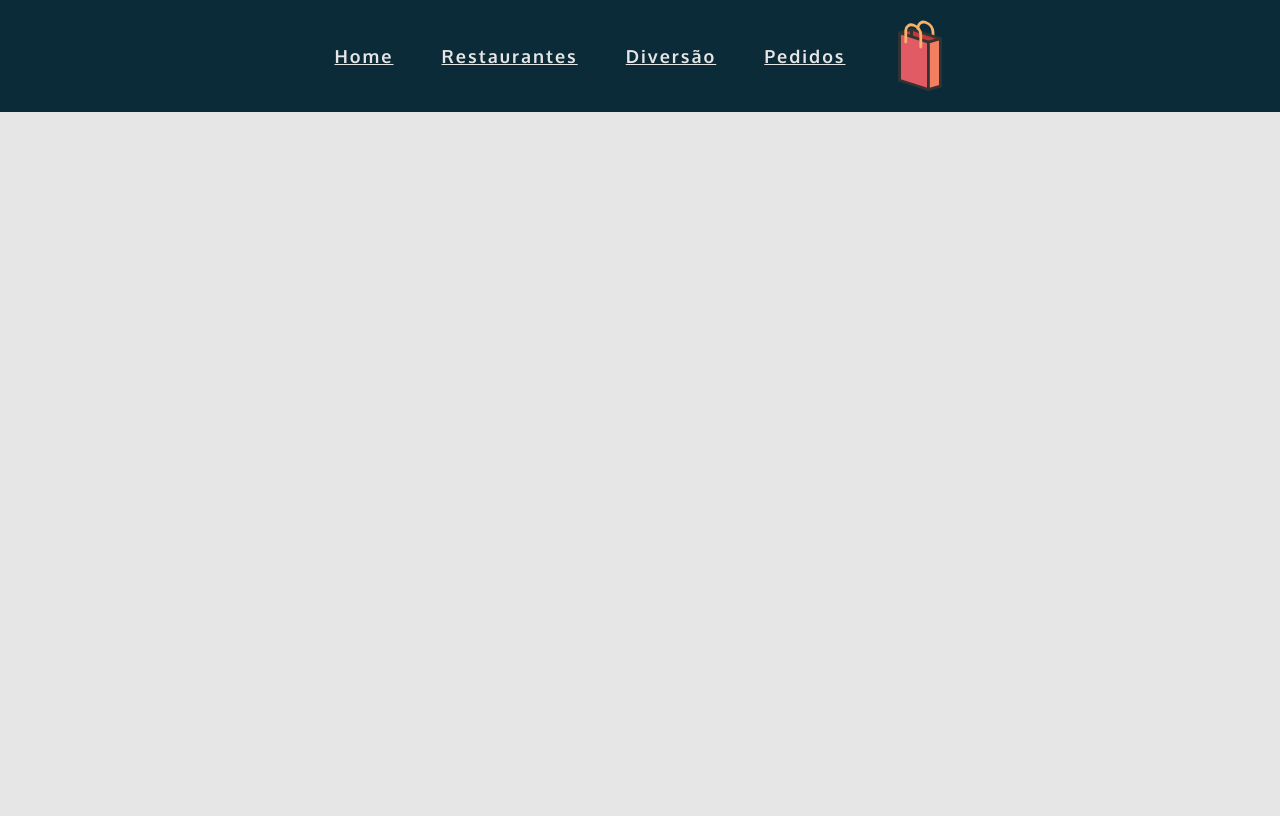
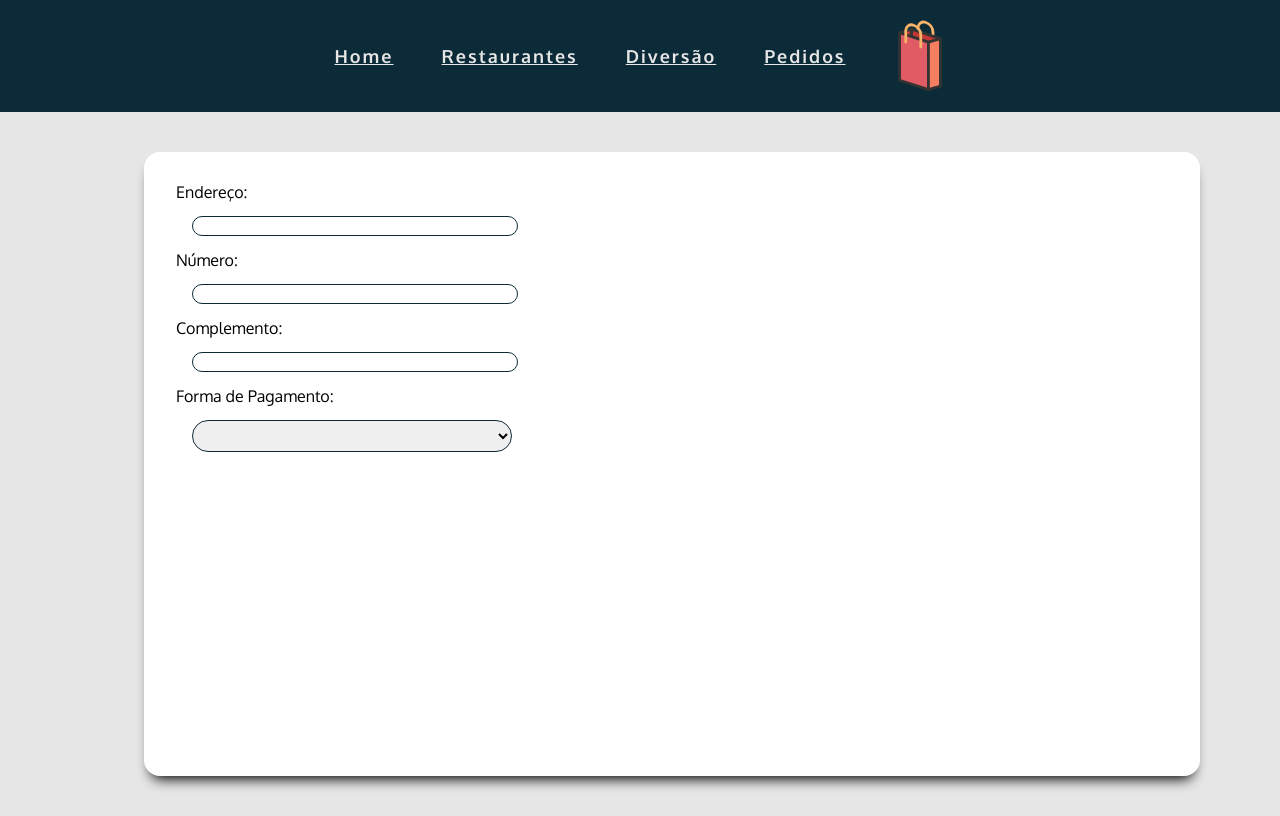
Before and after one commit to marcusmarinho/react-urban-bird, a React (Create React App) app: page /finalizar-pedido in a window 1280 px wide. Built offline with nearby package versions, Linux system fonts and the light colour scheme; no server answers; the HTML template or start-up script is replaced by a standard one.

Commit message:
add form

```diff
--- /dev/null
+++ b/src/pages/FinishOrder/FinishOrder.module.scss
@@ -0,0 +1,45 @@
+.cFinishOrder {
+    display: flex;
+    flex-direction: column;
+    padding: 2rem;
+    width: 100%;
+    background: var(--white);
+    border-radius: 1rem;
+    height: 70vh;
+    box-shadow: 0px 10px 13px -7px #000000, 5px 5px 15px 5px rgba(0,0,0,0);
+}
+
+form {
+    display: flex;
+    flex-direction: column;
+}
+
+.formItem {
+    display: flex;
+    flex-direction: column;
+}
+
+.inputText, .inputSelect {
+    width: 20rem;
+    outline: none !important;
+    margin: 1rem;
+    height: 1rem;
+    border: var(--shadow) 0.125em solid;
+    border-radius: 1.25em;
+    transition: 0.3s;
+}
+
+.inputSelect {
+    height: 2rem;
+}
+
+.inputSelect:focus {
+    border: var(--orange) 0.225em solid;
+    border-radius: 2.25em;
+}
+
+.inputText:focus {
+    height: 1.5rem;
+    border: var(--orange) 0.225em solid;
+    border-radius: 2.25em;
+}
--- /dev/null
+++ b/src/pages/FinishOrder/FinishOrder.tsx
@@ -0,0 +1,43 @@
+import React from 'react';
+import { FC } from "react";
+import { useNavigate } from 'react-router-dom';
+import styles from "./FinishOrder.module.scss";
+
+const FinishOrderPage: FC = (props) => {
+
+    return (
+        <div className={styles.cFinishOrder}>
+            <form action="">
+                <div className={styles.formItem}>
+                    <label htmlFor='Endereço'>Endereço:</label>
+                    <input maxLength={200} className={styles.inputText} type="text" id="Endereço" name="Endereço" />
+                </div>
+
+                <div className={styles.formItem}>
+                    <label htmlFor='Número'>Número:</label>
+                    <input className={styles.inputText} type="number" id="Número" name="Número" />
+                </div>
+
+                <div className={styles.formItem}>
+                    <label htmlFor='Complemento'>Complemento:</label>
+                    <input maxLength={100} className={styles.inputText} type="text" id="Complemento" name="Complemento" />
+                </div>
+
+                <div className={styles.formItem}>
+                    <label htmlFor='FormaPagamento'>Forma de Pagamento:</label>
+                    <select className={styles.inputSelect}  name="" id="">
+                        <option value="empty"></option>
+                        <option value="dinheiro">Dinheiro</option>
+                        <option value="cartao-debito">Cartão de Débito</option>
+                        <option value="cartao-credito">Cartão de Crédito</option>
+                        <option value="Pix">Pix</option>
+                    </select>
+
+                </div>
+
+            </form>
+        </div>
+    );
+};
+
+export default FinishOrderPage;
--- a/src/pages/Wallet/Wallet.module.scss
+++ b/src/pages/Wallet/Wallet.module.scss
@@ -11,6 +11,17 @@
 .walletInfo {
     display: flex;
     flex-direction: row;
+    justify-content: space-around;
+    align-items: center;
+}
+
+.cWalletContent {
+}
+
+.cWalletHeader {
+    display: flex;
+    flex-direction: row;
+    justify-content: space-between;
 }
 
 .walletButtons {
--- a/src/pages/Wallet/Wallet.tsx
+++ b/src/pages/Wallet/Wallet.tsx
@@ -1,5 +1,6 @@
 import React from 'react';
 import { FC, useContext } from "react";
+import { useNavigate } from 'react-router-dom';
 import CustomButton from '../../components/Button/Button';
 import CollapBox from '../../components/CollapBox/CollapBox';
 import { WalletContextProvider } from "../../context/Wallet.context";
@@ -8,6 +9,8 @@ import EmptyWalletPage from './EmptyWallet/EmptyWallet';
 import styles from "./Wallet.module.scss";
 
 const CartPage: FC = (props) => {
+
+    const navigate = useNavigate();
 
     const { products, setProducts } = useContext(WalletContextProvider);
 
@@ -42,11 +45,24 @@ const CartPage: FC = (props) => {
         }
     }
 
+    function walletTotalPrice(): string {
+        let total = 0;
+        products?.forEach((item: WalletItem) => {
+            total += (item.valor * item.quantidade);
+        });
+        return total.toLocaleString('pt-br', { style: 'currency', currency: 'BRL' });
+    }
+
     return (
         products?.length !== 0 ?
             <section className={styles.cWallet}>
                 <h2>Abaixo os produtos que você selecionou:</h2>
                 <div className={styles.divider}></div>
+                <div className={styles.cWalletHeader}>
+                    <p>{walletTotalPrice()}</p>
+                    <CustomButton label="Finalizar Compra" onClickFunc={() => navigate('/finalizar-pedido')}></CustomButton>
+                </div>
+
                 {products?.map((wItem: WalletItem, idx: number) => {
                     return (
                         <div className={styles.cWalletContent} key={wItem.id}>
--- a/src/routes/routes.tsx
+++ b/src/routes/routes.tsx
@@ -10,6 +10,7 @@ const FunPage = React.lazy(() => import('../pages/Fun/Fun'));
 const MyOrdersPage = React.lazy(() => import('../pages/MyOrders/MyOrders'));
 const RestaurantsPage = React.lazy(() => import('../pages/Restaurants/Restaurants'));
 const DetailPage = React.lazy(() => import('../pages/Detail/Detail'));
+const FinishOrderPage = React.lazy(() => import('../pages/FinishOrder/FinishOrder'));
 
 const MainRoutes: FC = (props) => {
     return (
@@ -40,6 +41,14 @@ const MainRoutes: FC = (props) => {
                 }>
             </Route>
 
+            <Route path="/finalizar-pedido"
+                element={
+                    <React.Suspense fallback={<>...</>}>
+                        <FinishOrderPage />
+                    </React.Suspense>
+                }>
+            </Route>
+
             <Route path="/detalhe/:id"
                 element={
                     <React.Suspense fallback={<>...</>}>
```
